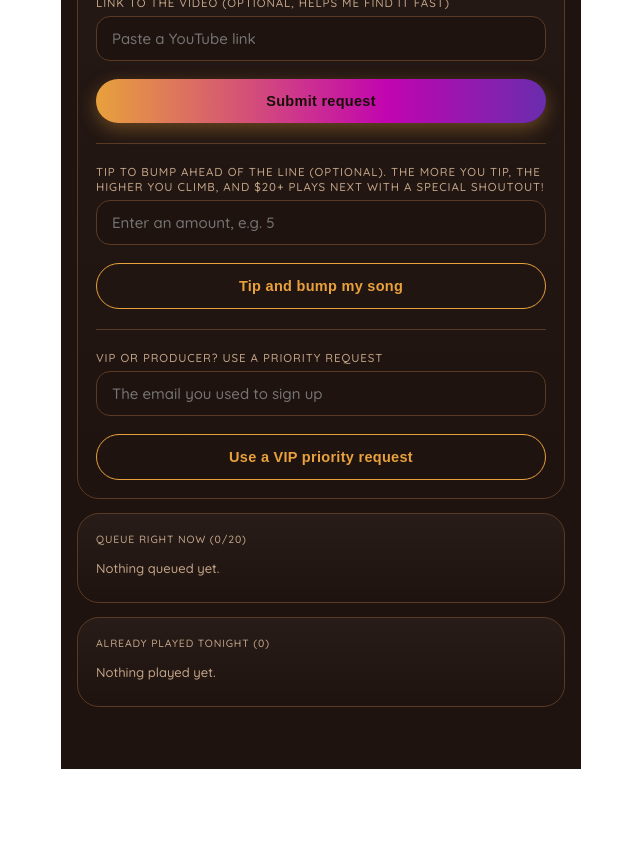
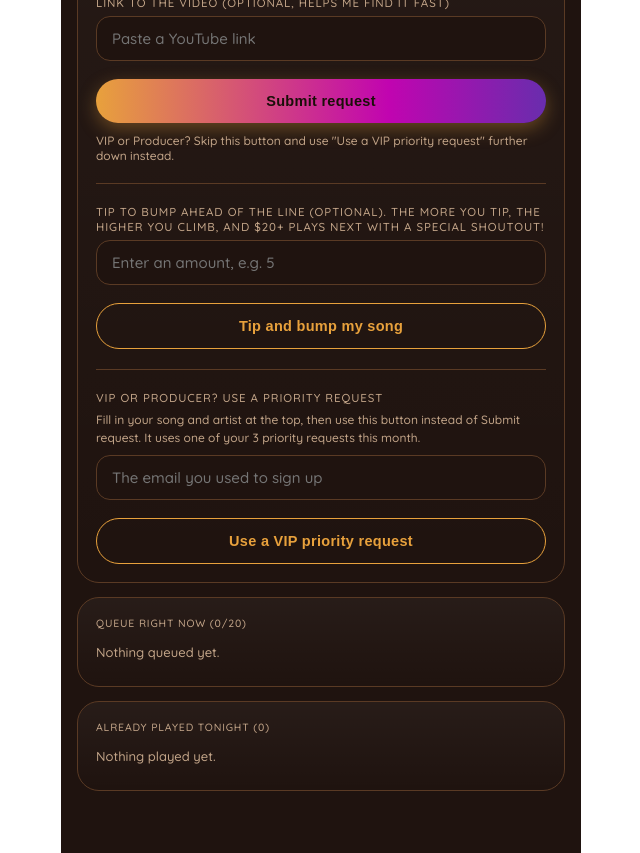
Before and after one commit to jackieespada/midnight.something.special, a Next.js app: page /request in a window 1280 px wide. Shown: the part 920-1773 px from the top of the page, without its empty margins (319-959 px from the left). Before the commit the page ends 1689 px from the top, so only its background shows below. Built offline with nearby package versions, Linux system fonts and the light colour scheme.

Commit message:
VIP submit instructions.

```diff
--- a/app/request/page.tsx
+++ b/app/request/page.tsx
@@ -426,6 +426,9 @@ export default function RequestPage() {
           </div>
         )}
         {submitError && <div style={{ marginTop: 12, fontSize: 13, color: "var(--signal)" }}>{submitError}</div>}
+         <div style={{ marginTop: 10, fontSize: 12, color: "var(--ink-dim)" }}>
+          VIP or Producer? Skip this button and use "Use a VIP priority request" further down instead.
+        </div>
 
         <div style={{ height: 1, background: "var(--wire)", margin: "20px 0" }} />
 
@@ -445,6 +448,9 @@ export default function RequestPage() {
         <div style={{ height: 1, background: "var(--wire)", margin: "20px 0" }} />
 
         <label style={labelStyle}>VIP or Producer? Use a priority request</label>
+          <div style={{ fontSize: 12, color: "var(--ink-dim)", marginBottom: 8, lineHeight: 1.5 }}>
+          Fill in your song and artist at the top, then use this button instead of Submit request. It uses one of your 3 priority requests this month.
+        </div>
         <input
           style={inputStyle}
           value={vipEmail}
```
